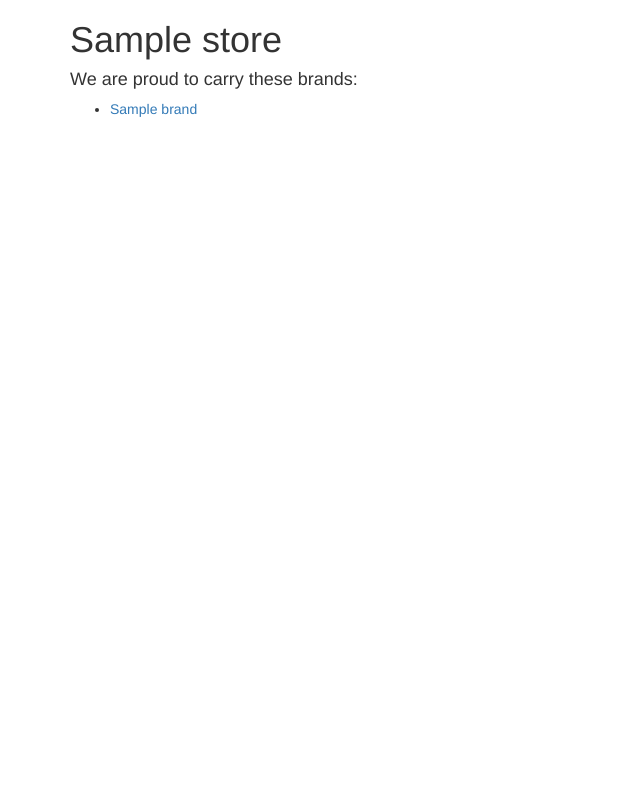
After one commit to kbulloch/ShoeStores, a PHP site: template views/store.twig in a window 1280 px wide. The commit adds this page. Shown: the whole page, without its empty margins (0-640 px from the left). Run offline with PHP 8.4, Linux system fonts and the light colour scheme; the template is opened without the code that fills it: most values are stand-ins (such as "Sample title", 1, 10 or a date in 2020); some libraries are stand-ins or nearby versions.

Commit message:
Add store.twig

```diff
--- /dev/null
+++ b/views/store.twig
@@ -0,0 +1,22 @@
+<html>
+<head>
+    <link rel="stylesheet" href="//maxcdn.bootstrapcdn.com/bootstrap/3.3.4/css/bootstrap.min.css">
+    <title>The {{ store.getName }} Page</title>
+</head>
+<body>
+    <div class="container">
+        <h1>{{ store.getName }}</h1>
+
+        {% if brands is not empty %}
+            <h4>We are proud to carry these brands:</h4>
+            {% for brand in brands %}
+                <ul>
+                    <li><a href="/brand/{{ brand.getId }}">{{ brand.getName }}</a></li>
+                </ul>
+            {% endfor %}
+        {% else %}
+            <h4>This store carries no brands yet</h4>
+        {% endif %}
+    </div>
+</body>
+</html>
```
Also changed, not shown: app/app.php (+8 -2 lines).
